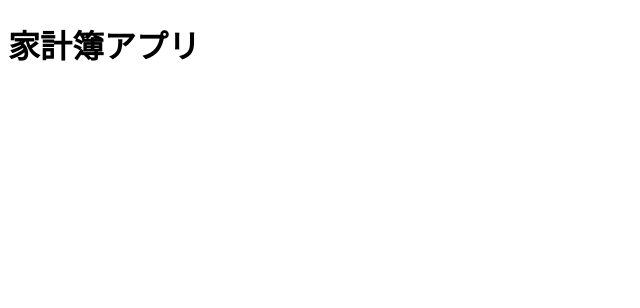
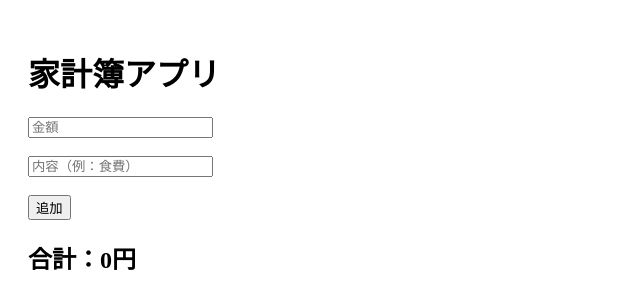
Before and after one commit to yosimutu-tech/kakeibo-app, a Next.js app: page / in a window 1280 px wide. Shown: the top 308 px of the page, without its empty margins (0-640 px from the left). Built offline with nearby package versions, Linux system fonts and the light colour scheme.

Commit message:
Add expense tracker functionality to Home component
Implement a basic expense tracker with input fields for amount and description, and display total expenses.

```diff
--- a/app/page.tsx
+++ b/app/page.tsx
@@ -1,3 +1,57 @@
-export default function Page() {
-  return <h1>家計簿アプリ</h1>;
+"use client";
+import { useState } from "react";
+
+export default function Home() {
+  const [amount, setAmount] = useState("");
+  const [text, setText] = useState("");
+  const [items, setItems] = useState<{amount: number; text: string}[]>([]);
+
+  const addItem = () => {
+    if (!amount || !text) return;
+
+    const newItem = {
+      amount: Number(amount),
+      text: text,
+    };
+
+    setItems([...items, newItem]);
+    setAmount("");
+    setText("");
+  };
+
+  const total = items.reduce((sum, item) => sum + item.amount, 0);
+
+  return (
+    <div style={{ padding: "20px" }}>
+      <h1>家計簿アプリ</h1>
+
+      <input
+        type="number"
+        placeholder="金額"
+        value={amount}
+        onChange={(e) => setAmount(e.target.value)}
+      />
+      <br /><br />
+
+      <input
+        type="text"
+        placeholder="内容（例：食費）"
+        value={text}
+        onChange={(e) => setText(e.target.value)}
+      />
+      <br /><br />
+
+      <button onClick={addItem}>追加</button>
+
+      <h2>合計：{total}円</h2>
+
+      <ul>
+        {items.map((item, index) => (
+          <li key={index}>
+            {item.text}：{item.amount}円
+          </li>
+        ))}
+      </ul>
+    </div>
+  );
 }
```
